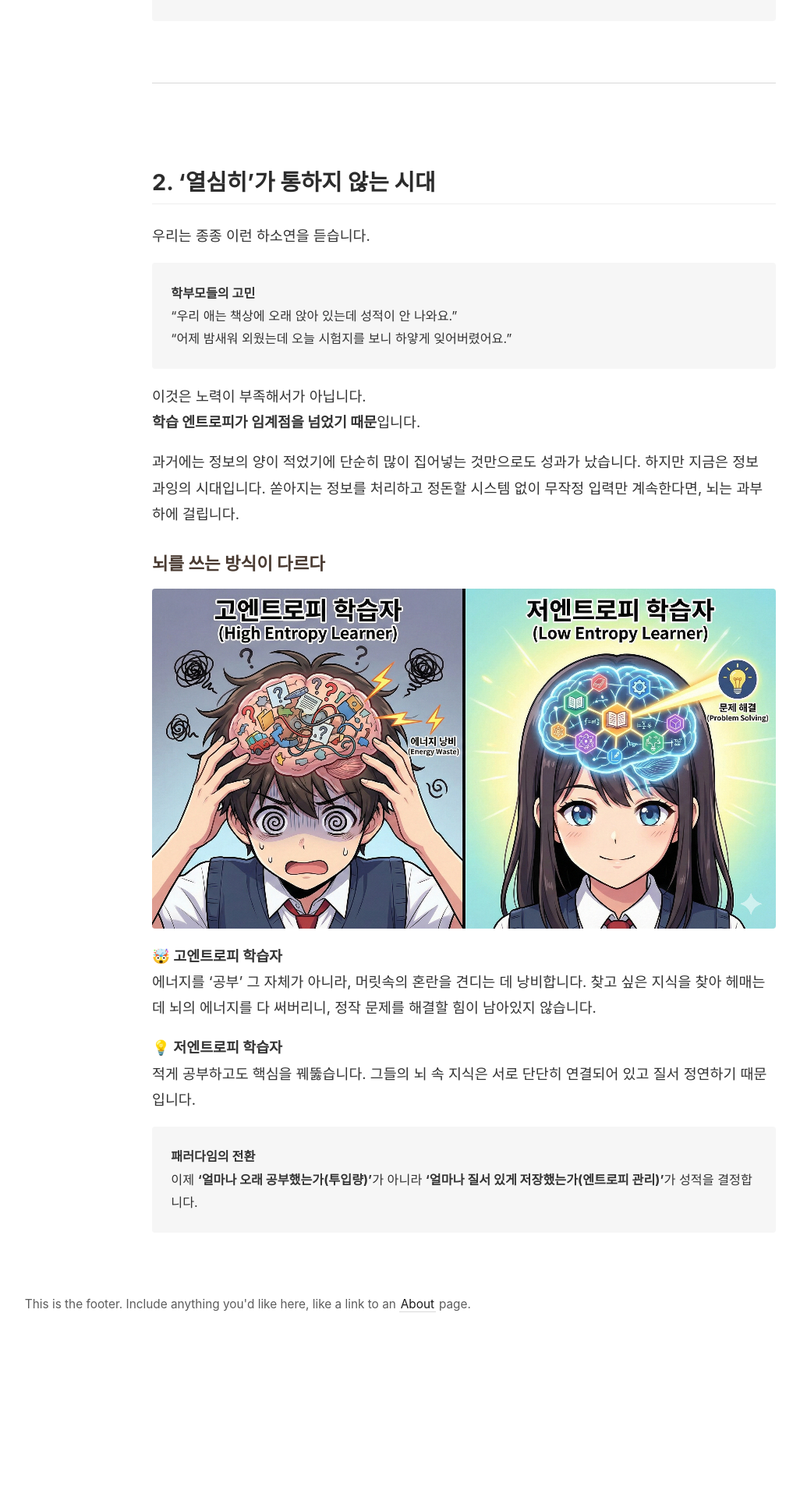
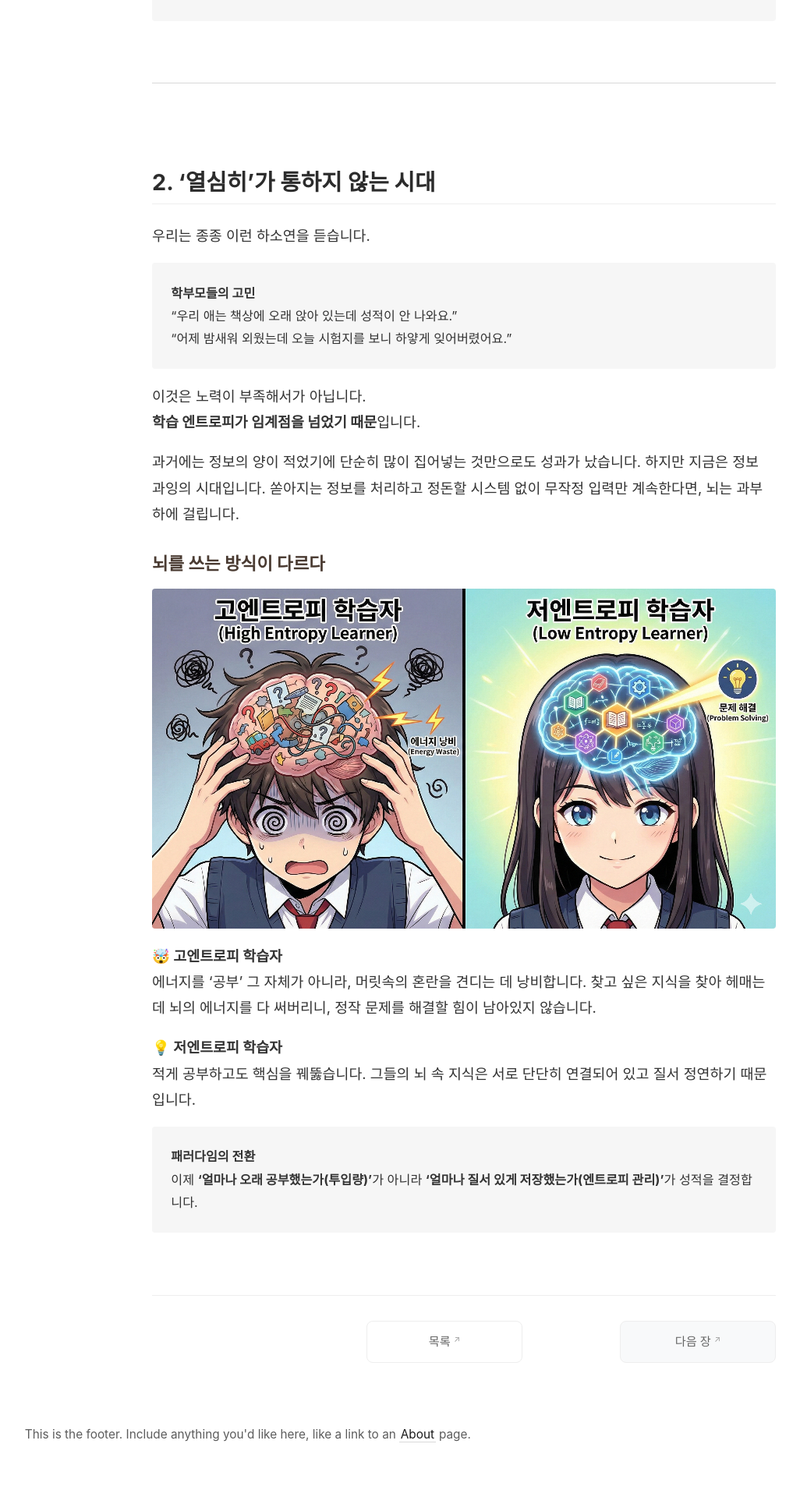
Before and after one commit to somath-edu/somath-edu.github.io, a Jekyll site: the page built from library/entropy-ch1.md, in a window 1280 px wide. Shown: the part 1366-3286 px from the top of the page at 78% size, without its empty margins (45-1071 px from the left). Built offline with Jekyll 4.4.1, drawn with Linux system fonts in a browser that asks for light colours; some web fonts are replaced; before the commit the page ends 3119 px from its top, so only the background shows below that.

Commit message:
Add footer navigation to chapter layout

```diff
--- a/_layouts/chapter.html
+++ b/_layouts/chapter.html
@@ -9,6 +9,28 @@ layout: default
 
   <div class="chapter-content">
     {{ content }}
+  </div>
+
+  <div class="chapter-navigation">
+    {% if page.prev_link %}
+      <a href="{{ page.prev_link }}" class="nav-btn prev">
+        <span class="nav-label">이전 장</span>
+      </a>
+    {% else %}
+      <div class="nav-placeholder"></div>
+    {% endif %}
+
+    <a href="/entropy.html" class="nav-btn list">
+      <span class="nav-label">목록</span>
+    </a>
+
+    {% if page.next_link %}
+      <a href="{{ page.next_link }}" class="nav-btn next">
+        <span class="nav-label">다음 장</span>
+      </a>
+    {% else %}
+      <div class="nav-placeholder"></div>
+    {% endif %}
   </div>
 </div>
 
@@ -50,10 +72,65 @@ layout: default
   color: #4a3b32;
 }
 
+.chapter-navigation {
+  display: flex;
+  justify-content: space-between;
+  align-items: center;
+  margin-top: 5rem;
+  padding-top: 2rem;
+  border-top: 1px solid #eee;
+  gap: 1rem;
+}
+
+.nav-btn {
+  text-decoration: none;
+  color: #666;
+  padding: 0.8rem 1.5rem;
+  border-radius: 8px;
+  background: #f8f9fa;
+  font-size: 0.95rem;
+  font-weight: 500;
+  transition: all 0.2s ease;
+  border: 1px solid #eee;
+  flex: 1;
+  text-align: center;
+  max-width: 150px;
+}
+
+.nav-btn:hover {
+  background: #fff;
+  color: #2c2c2c;
+  border-color: #d88e88;
+  box-shadow: 0 4px 12px rgba(216, 142, 136, 0.1);
+}
+
+.nav-btn.list {
+  background: #fff;
+  border-color: #eee;
+}
+
+.nav-btn.list:hover {
+  border-color: #d88e88;
+}
+
+.nav-placeholder {
+  flex: 1;
+  max-width: 150px;
+}
+
 @media (max-width: 768px) {
   .chapter-title {
     font-size: 1.8rem;
     margin-bottom: 2rem;
   }
+
+  .chapter-navigation {
+    margin-top: 3rem;
+  }
+
+  .nav-btn {
+    padding: 0.7rem 1rem;
+    font-size: 0.9rem;
+  }
 }
 </style>
```
